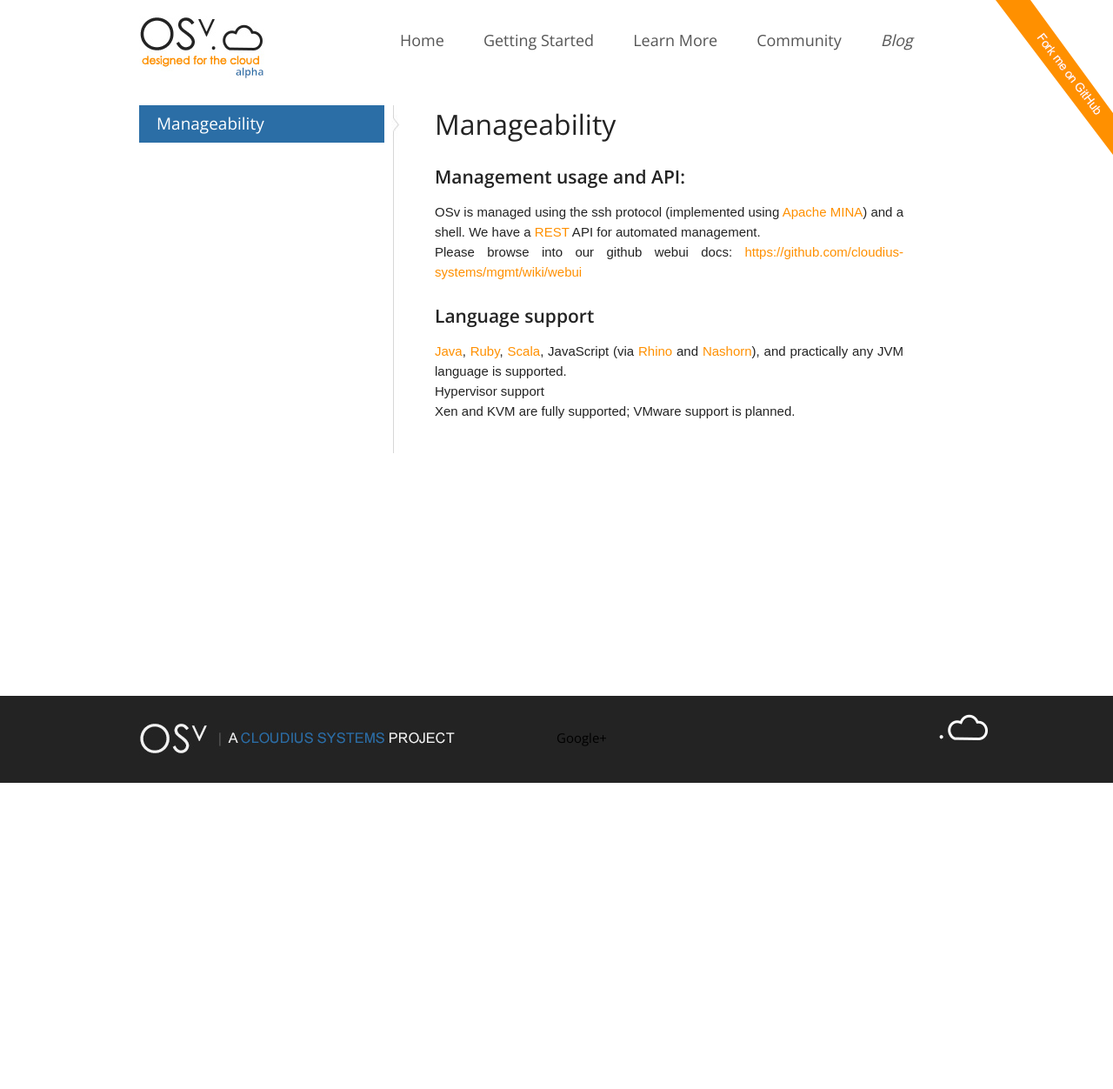
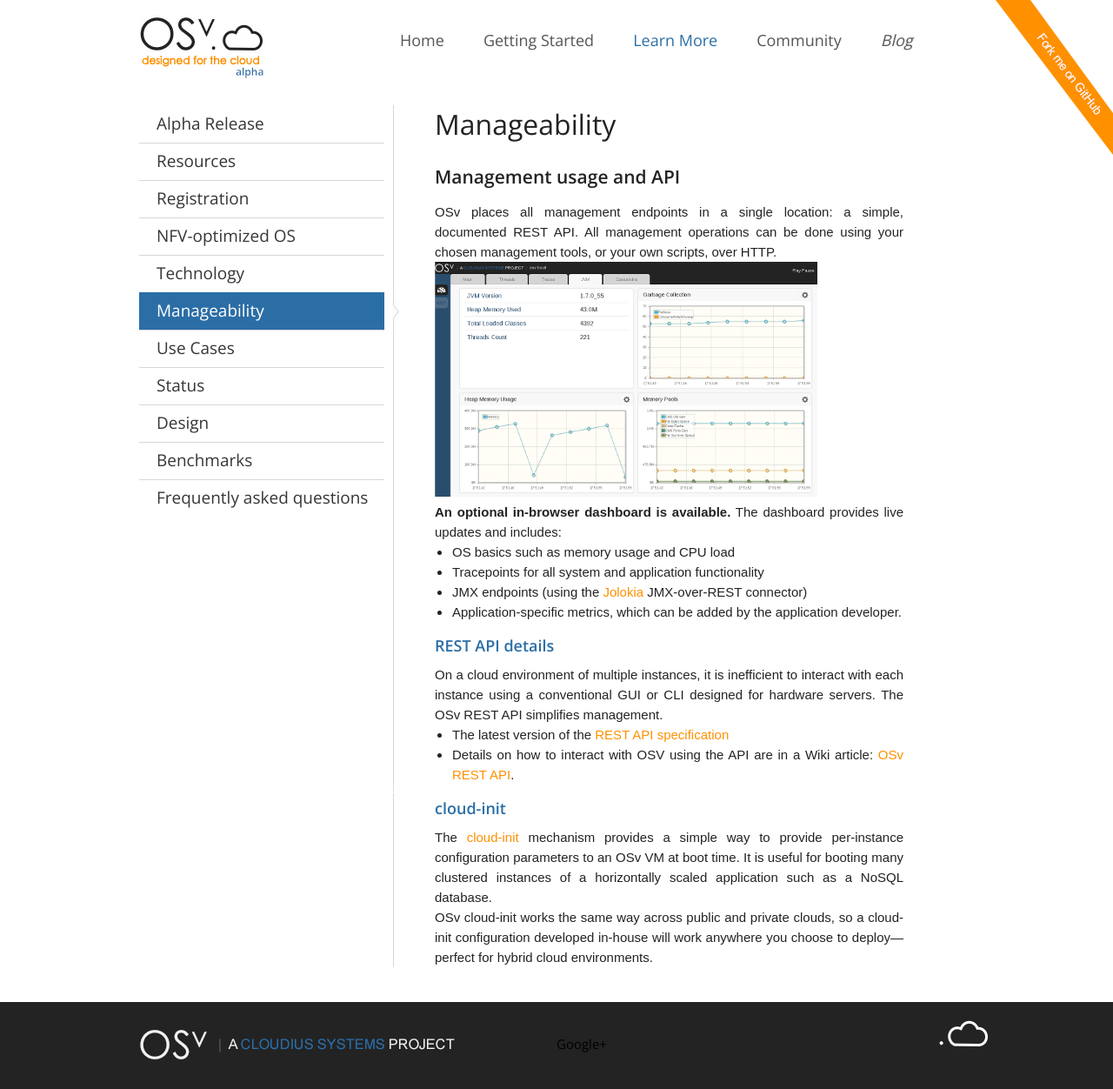
Before and after one commit to osv-io/osv-io.github.io, a Jekyll site: the page built from _posts/users/0000-08-01-manageability.md, in a window 1280 px wide. Shown: the whole page at 87% size. Built offline with Jekyll 4.4.1, drawn with Linux system fonts in a browser that asks for light colours; before the commit the page ends 900 px from its top, so only the background shows below that.

Commit message:
Consolidate manageability pages and fix links
Signed-off-by: Don Marti <dmarti@cloudius-systems.com>

```diff
--- a/_posts/users/0000-08-01-manageability.md
+++ b/_posts/users/0000-08-01-manageability.md
@@ -1,23 +1,38 @@
 ---
 layout: nav
 title: Manageability
-category: users
+category: learn
 show_heading: yes
-nav: users
+nav: learn
 ---
 
-## Management usage and API:
+## Management usage and API
 
-OSv is managed using the ssh protocol (implemented using [Apache MINA](http://mina.apache.org/)) and a shell. We have a [REST](http://en.wikipedia.org/wiki/Representational_state_transfer) API for automated management.
+OSv places all management endpoints in a single location: a simple, documented REST API.  All management operations can be done using your chosen management tools, or your own scripts, over HTTP.
 
-Please browse into our github webui docs: [https://github.com/cloudius-systems/mgmt/wiki/webui](https://github.com/cloudius-systems/mgmt/wiki/webui)
+![OSv Dashboard screenshot](/images/dashboard.png)
 
-<!--more-->
+**An optional in-browser dashboard is available.**  The dashboard provides live updates and includes:
 
-## Language support
+ * OS basics such as memory usage and CPU load
 
-[Java](http://java.com/en/download/index.jsp), [Ruby](http://jruby.org/), [Scala](http://www.scala-lang.org/), JavaScript (via [Rhino](http://en.wikipedia.org/wiki/Rhino_(JavaScript_engine)) and [Nashorn](http://en.wikipedia.org/wiki/Nashorn_(JavaScript_engine))), and practically any JVM language is supported.
+ * Tracepoints for all system and application functionality
 
-Hypervisor support
+ * JMX endpoints (using the [Jolokia](http://osv.io/blog/blog/2014/08/26/jolokia-jmx-connectivity-in-osv/) JMX-over-REST connector)
 
-Xen and KVM are fully supported; VMware support is planned.
+ * Application-specific metrics, which can be added by the application developer.
+
+### REST API details
+
+On a cloud environment of multiple instances, it is inefficient to interact with each instance using a conventional GUI or CLI designed for hardware servers.  The OSv REST API simplifies management.
+
+* The latest version of the [REST API specification](http://osv.io/api/swagger-ui/dist/index.html)
+
+* Details on how to interact with OSV using the API are in a Wiki article:
+  [OSv REST API](https://github.com/cloudius-systems/mgmt/wiki/OSv-REST-API).
+
+### cloud-init
+
+The [cloud-init](https://github.com/cloudius-systems/osv/wiki/cloud-init) mechanism provides a simple way to provide per-instance configuration parameters to an OSv VM at boot time.  It is useful for booting many clustered instances of a horizontally scaled application such as a NoSQL database.
+
+OSv cloud-init works the same way across public and private clouds, so a cloud-init configuration developed in-house will work anywhere you choose to deploy&mdash;perfect for hybrid cloud environments.
```
Also changed, not shown: _includes/rest.md (+1 -1 lines), _posts/learn/0000-08-01-managebility.md (deleted, +0 -38 lines).
